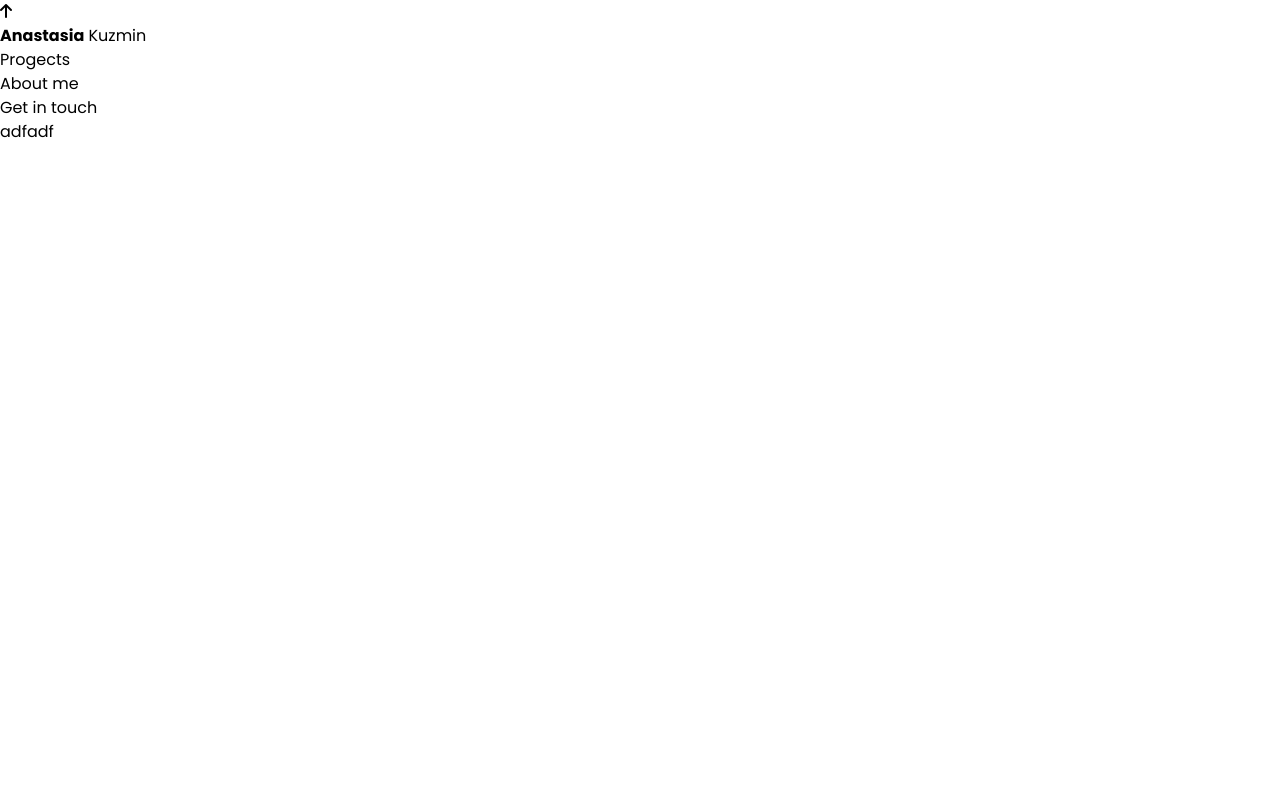
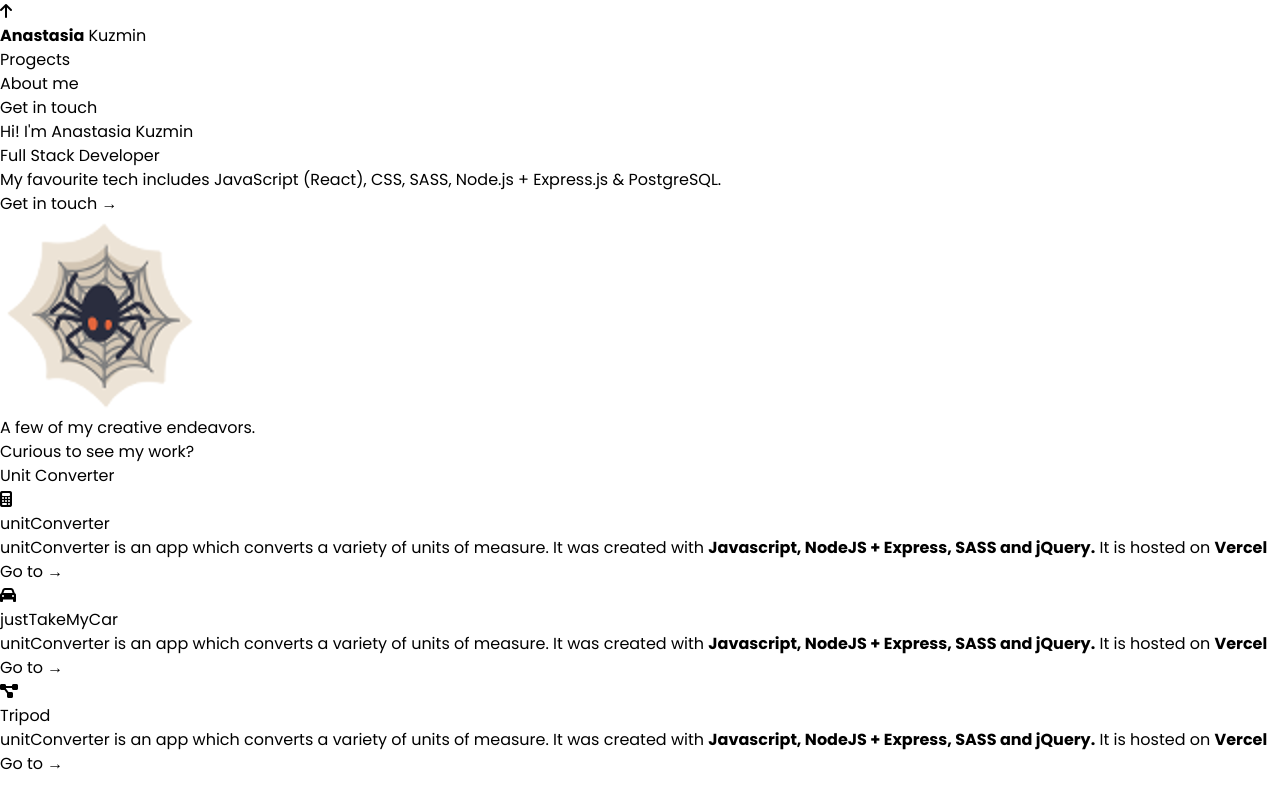
Before and after one commit to Datazyme/portfolio, a SvelteKit app: page / in a window 1280 px wide. Shown: the top 808 px of the page. Built offline with nearby package versions, Linux system fonts and the light colour scheme.

Commit message:
with boxes describing three projects only first box complete, no link

```diff
--- a/src/components/Main.svelte
+++ b/src/components/Main.svelte
@@ -1 +1,61 @@
-adfadf
+<script>
+  import Step from "../components/Step.svelte"
+  let steps = [
+    {name: 'unitConverter', icon: "fa-solid fa-calculator"},
+    {name: 'justTakeMyCar', icon: "fa-solid fa-car"},
+    {name: 'Tripod', icon: 'fa-solid fa-diagram-project'},
+  ]
+
+</script>
+<!--- _blank opens up link in a new page  -->
+<main class="flex flex-col flex-1 p-4">
+  <section id="introPage" class="grid grid-cols-1 lg:grid-cols-2 gap-10 py-8 sm:py-14">
+
+    <div class="flex flex-col lg:justify-center text-center lg:text-left gap-6 md:gap-8 lg:gap-10">
+      <h2 class="font-semibold text-4xl sm:text-5xl md:text-6xl">
+        Hi! I'm <span class="poppins text-violet-400">Anastasia</span> Kuzmin <br/>Full Stack <span class="poppins text-violet-400">Developer</span>
+      </h2>
+
+      <p class="text-base sm:text-lg md:text-xl">
+        My <span class="text-violet-400">favourite tech</span> includes JavaScript (React), CSS,  SASS, Node.js + Express.js & PostgreSQL.
+      </p>
+      <a class="blueShadow mx-auto lg:mr-auto text-base sm:text-lg md:text-xl poppins relative overflow-hidden px-6 py-3 group rounded-full bg-white text-slate-950" href="https://www.cbc.ca/news" target="_blank">
+
+        <div class="absolute top-0 right-full w-full h-full bg-violet-400 opacity-20 group-hover:translate-x-full z-0 duration-200"
+       />
+      <h4 class="relative z-9">Get in touch &rarr;</h4>
+      </a>
+    </div>
+    <div class="relative shadow-2xl grid place-items-center">
+      <img src={"images/spider.png"} alt="Profile image"
+      class="object-cover z-[2] max-h-[70hv]"/>
+    </div>
+  </section>
+
+  <section id="projects" class="py-20 lg:py-32 flex flex-col gap-24">
+    <div class="flex flex-col gap-2 text-center">
+      <h6 class="text-lg sm:text-xl md:text-2xl">
+        A few of my creative endeavors.
+      </h6>
+      <h3 class="font-semibold text-3xl sm:text-4xl md:text-5xl">
+        Curious to <span class="poppins text-violet-400">see</span> my work?
+      </h3>
+
+    </div>
+      <a href="https://unit-converter-ashy.vercel.app" target="_blank"
+      class="mx-auto px-4 py-2 rounded-md border border-solid border-white flex items-center gap-2 -mb-4 sm:-mb-0 -mt-10 hover:border-violet-700 duration-200">
+      <!-- <i class="fa-regular fa-circle-play"></i> -->
+      <p>Unit Converter</p>
+    </a>
+    <div class="grid grid-cols-1 lg:grid-cols-3 gap-12 lg:gap-10">
+      <Step step={steps[0]}>
+        <p>unitConverter is an app which converts a variety of units of measure. It was created with <strong class="text-violet-400">Javascript, NodeJS + Express, SASS and jQuery.</strong> It is hosted on <strong class="text-violet-400">Vercel</strong></p>
+      </Step>
+      <Step step={steps[1]}>
+        <p>unitConverter is an app which converts a variety of units of measure. It was created with <strong class="text-violet-400">Javascript, NodeJS + Express, SASS and jQuery.</strong> It is hosted on <strong class="text-violet-400">Vercel</strong></p></Step>
+      <Step step={steps[2]}>
+        <p>unitConverter is an app which converts a variety of units of measure. It was created with <strong class="text-violet-400">Javascript, NodeJS + Express, SASS and jQuery.</strong> It is hosted on <strong class="text-violet-400">Vercel</strong></p>
+      </Step>
+    </div>
+  </section>
+</main>
--- a/src/components/Step.svelte
+++ b/src/components/Step.svelte
@@ -0,0 +1,16 @@
+<script>
+  export let step;
+</script>
+
+<a href={step.href} target="_blank" class="p-4 sm:p-6 md:p-8 flex flex-col gap-4 rounded-lg border border-solid border-violet-700 text-center group cursor-pointer hover:border-violet-400 duration-200">
+  <div class="bg-slate-950 grid place-items-center px-4 text-5xl md:text-6xl -mt-10 sm:-mt-12 md:-mt-14 lg:-mt-16 mx-auto duration-200">
+    <i class={step.icon}></i>
+  </div>
+  <h3 class="font-medium text-xl sm:text-2xl md:text-3xl">{step.name}</h3>
+  <slot/>
+  <div class="flex-1 flex justify-between gap-4 items-center">
+      <div class="ml-auto cursor-pointer hover:text-slate-950 duration-200 relative after:absolute after:top-0 after:h-0 after:right-full after:w-full after:h-full after:bg-white after:duration-200 hover:after:translate-x-full after:z-[-1] overflow-hidden">
+        <p class="relative z-4">Go to &rarr;</p>
+      </div>
+  </div>
+</a>
```
Also changed, not shown: static/images/spider.png (added), 1 other file (tests, documents, lock files or other folders).
